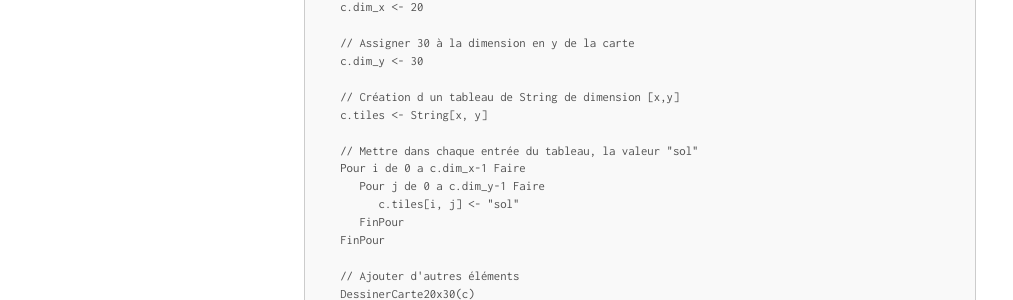
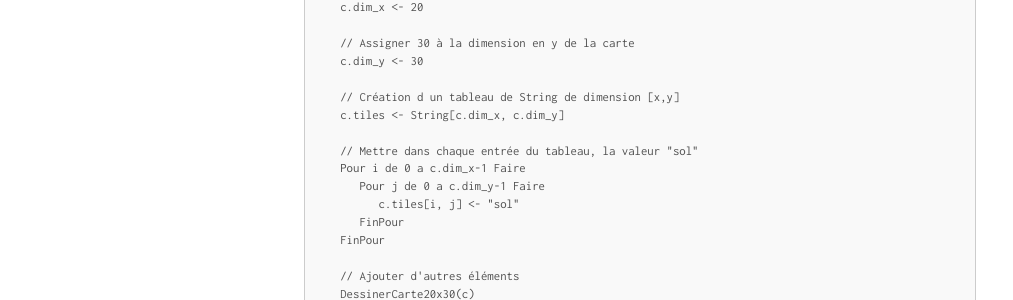
Before and after one commit to JGobeil/jgobeil.github.io, a Jekyll site: the page built from 420-A6W-SW/Exercice2.md, in a window 1280 px wide and 900 px high, scrolled down 2340 px. Shown: the part 403-703 px from the top of the window, without its empty margins (0-1013 px from the left). Built offline with Jekyll 4.4.1, drawn with Linux system fonts in a browser that asks for light colours; Markdown is read by kramdown in place of the engine named in the settings; some of the changed text lies outside the part shown.

Commit message:
correction creation carte et indice

```diff
--- a/420-A6W-SW/Exercice2.md
+++ b/420-A6W-SW/Exercice2.md
@@ -144,7 +144,7 @@ Fonction CreationCarte20x30(): Carte
    c.dim_y <- 30
 
    // Création d un tableau de String de dimension [x,y]
-   c.tiles <- String[x, y]
+   c.tiles <- String[c.dim_x, c.dim_y]
 
    // Mettre dans chaque entrée du tableau, la valeur "sol"
    Pour i de 0 a c.dim_x-1 Faire
```
Also changed, not shown: other parts of 420-A6W-SW/Exercice2.md (+1 -1 lines).
